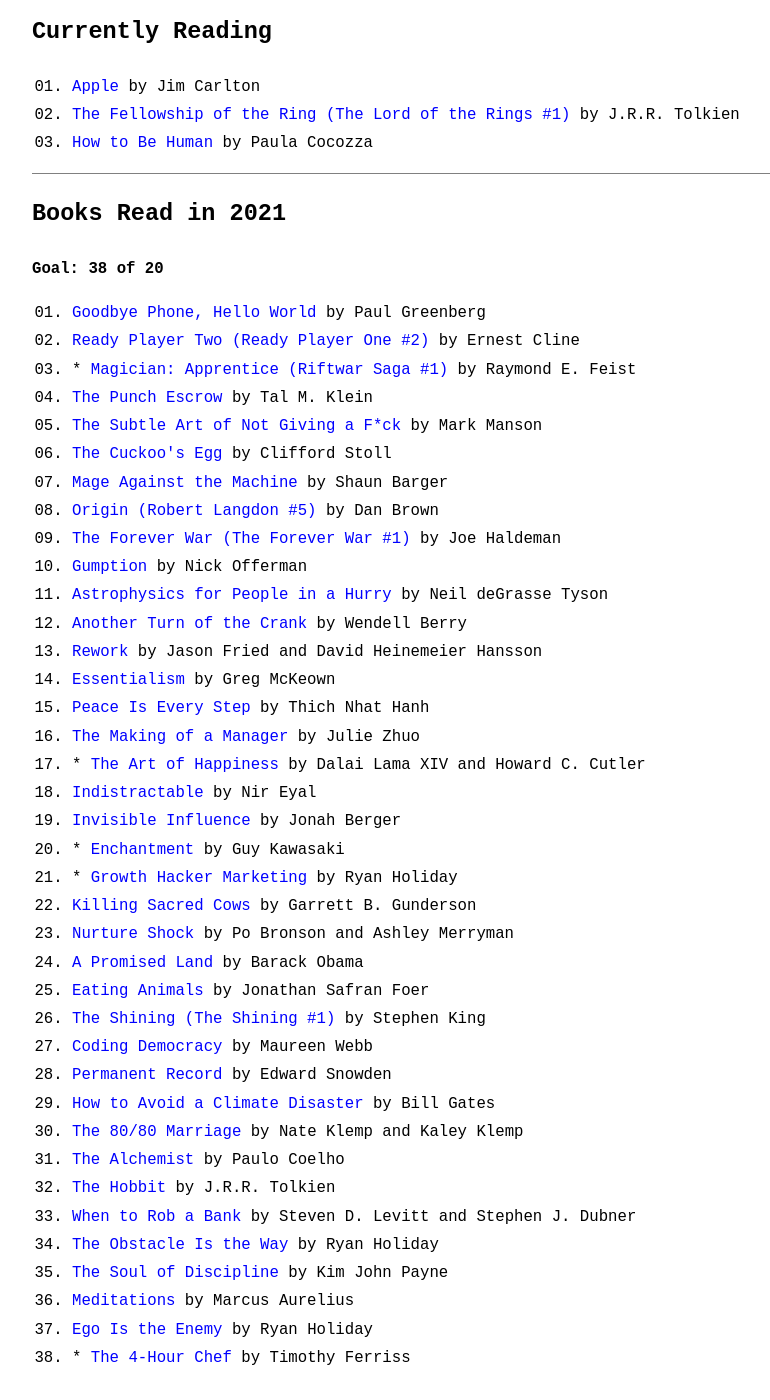
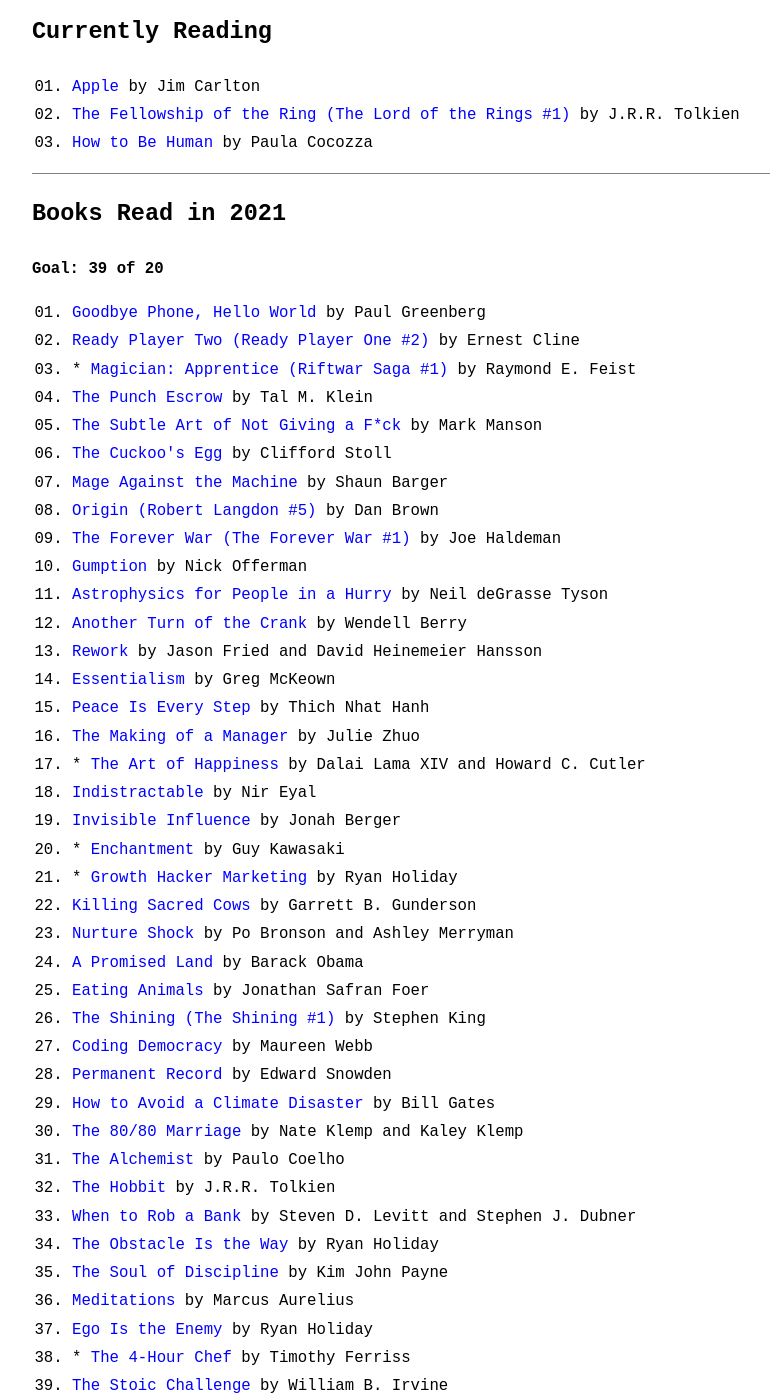
Before and after one commit to zachflower/flower.codes, a Jekyll site: the page built from library.md, in a window 1280 px wide and 1400 px high, scrolled down 749 px. Shown: the whole window, without its empty margins (230-1000 px from the left). Built offline with Jekyll 4.4.1, drawn with Linux system fonts in a browser that asks for light colours; Markdown is read by kramdown in place of the engine named in the settings.

Commit message:
finished "the stoic challenge"

```diff
--- a/_data/library.yml
+++ b/_data/library.yml
@@ -493,3 +493,9 @@ entries:
     author: Paula Cocozza
     isbn: "9781250129253"
     started: 2021-06-04
+
+  - title: The Stoic Challenge
+    author: William B. Irvine
+    isbn: "0393652491"
+    started: 2021-06-06
+    finished: 2021-06-15
```
